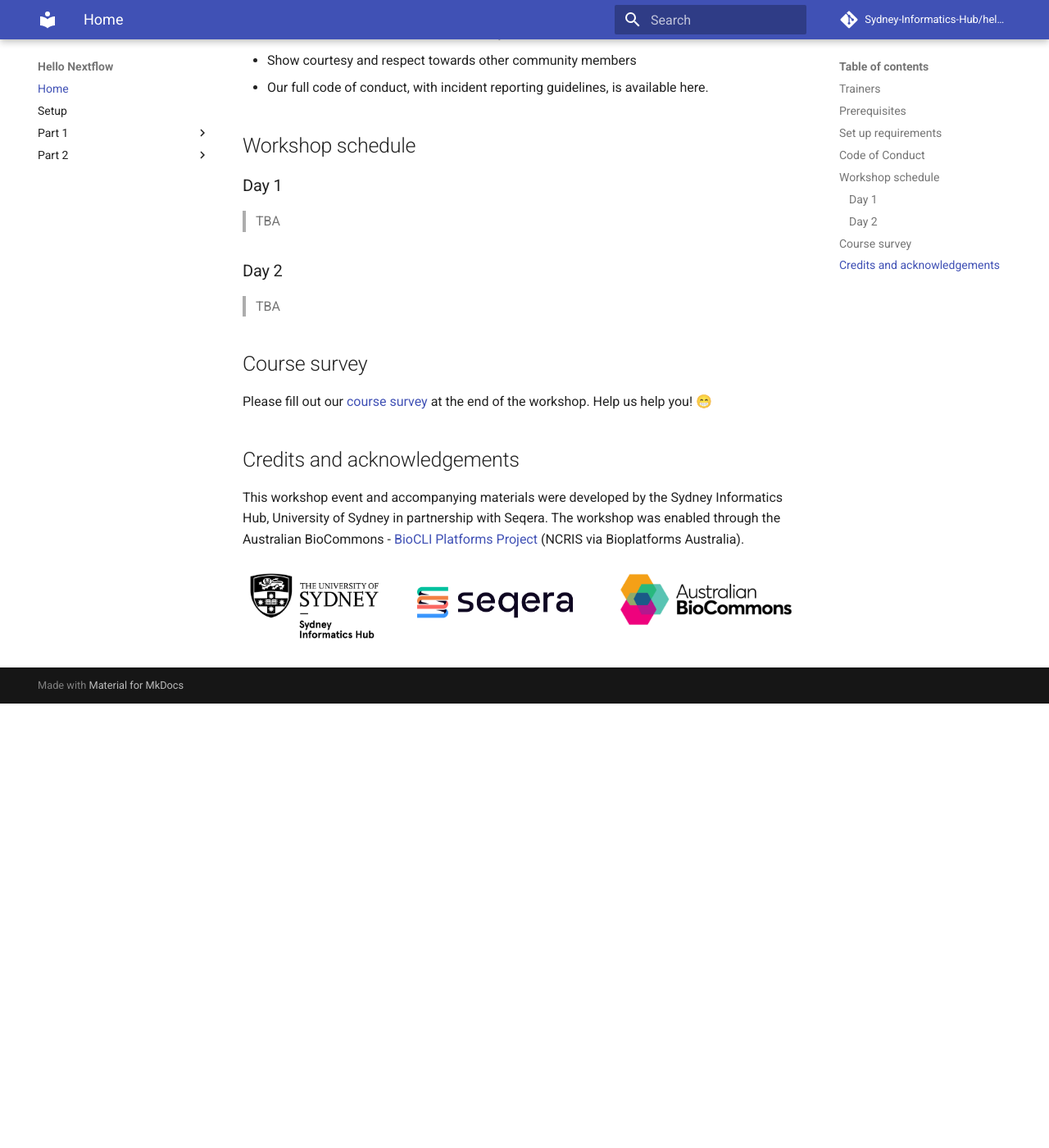
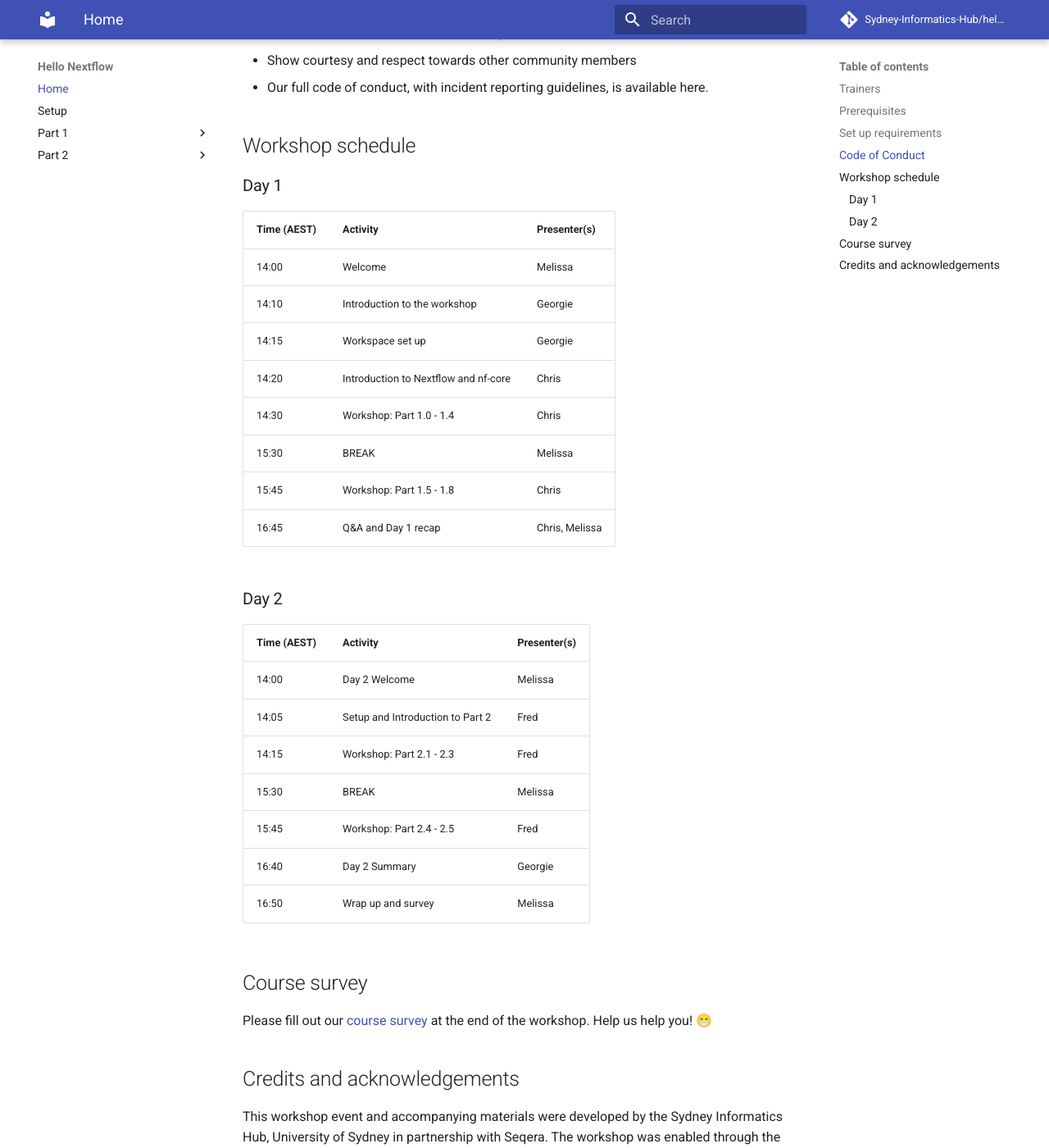
Before and after one commit to Sydney-Informatics-Hub/hello-nextflow, an MkDocs documentation site: the page built from docs/index.md, in a window 1280 px wide and 1400 px high, scrolled down 1057 px. Shown: the whole window at 82% size. Built offline with MkDocs 1.6.1 and Material for MkDocs 9.7.7, drawn with Linux system fonts in a browser that asks for light colours; comment, search, counter and statistics services are not loaded; before the commit the page ends 1915 px from its top, so only the background shows below that.

Commit message:
Add day 1 and 2 schedules

```diff
--- a/docs/index.md
+++ b/docs/index.md
@@ -32,11 +32,28 @@ In order to foster a positive and professional learning environment we encourage
 
 ### Day 1
 
-> TBA
+|Time (AEST)|Activity                            |Presenter(s)  |
+|-----------|------------------------------------|--------------|
+|14:00      |Welcome                             |Melissa       |
+|14:10      |Introduction to the workshop        |Georgie       |
+|14:15      |Workspace set up                    |Georgie       |
+|14:20      |Introduction to Nextflow and nf-core|Chris         |
+|14:30      |Workshop: Part 1.0 - 1.4            |Chris         |
+|15:30      |BREAK                               |Melissa       |
+|15:45      |Workshop: Part 1.5 - 1.8            |Chris         |
+|16:45      |Q&A and Day 1 recap                 |Chris, Melissa|
 
 ### Day 2
 
-> TBA
+|Time (AEST)|Activity                            |Presenter(s)  |
+|-----------|------------------------------------|--------------|
+|14:00      |Day 2 Welcome                       |Melissa       |
+|14:05      |Setup and Introduction to Part 2    |Fred          |
+|14:15      |Workshop: Part 2.1 - 2.3            |Fred          |
+|15:30      |BREAK                               |Melissa       |
+|15:45      |Workshop: Part 2.4 - 2.5            |Fred          |
+|16:40      |Day 2 Summary                       |Georgie       |
+|16:50      |Wrap up and survey                  |Melissa       |
 
 ## Course survey
 
```
